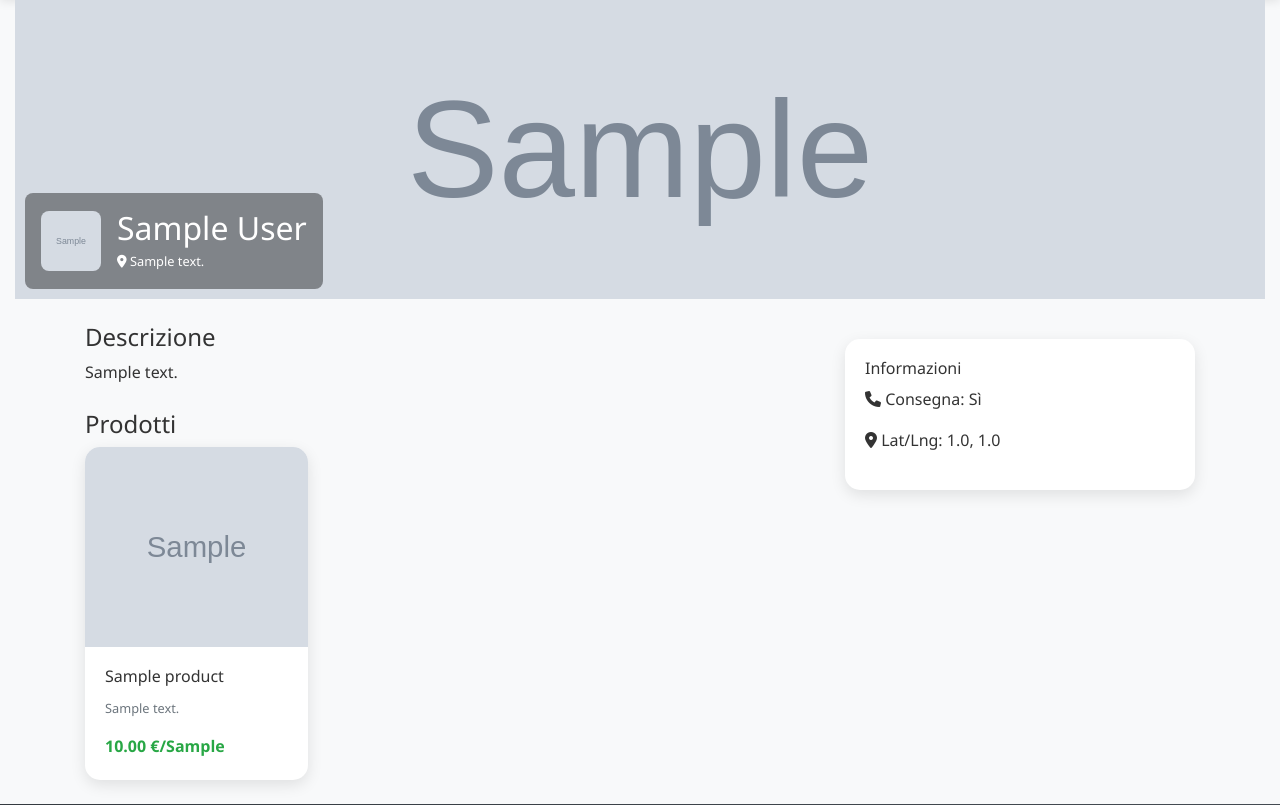
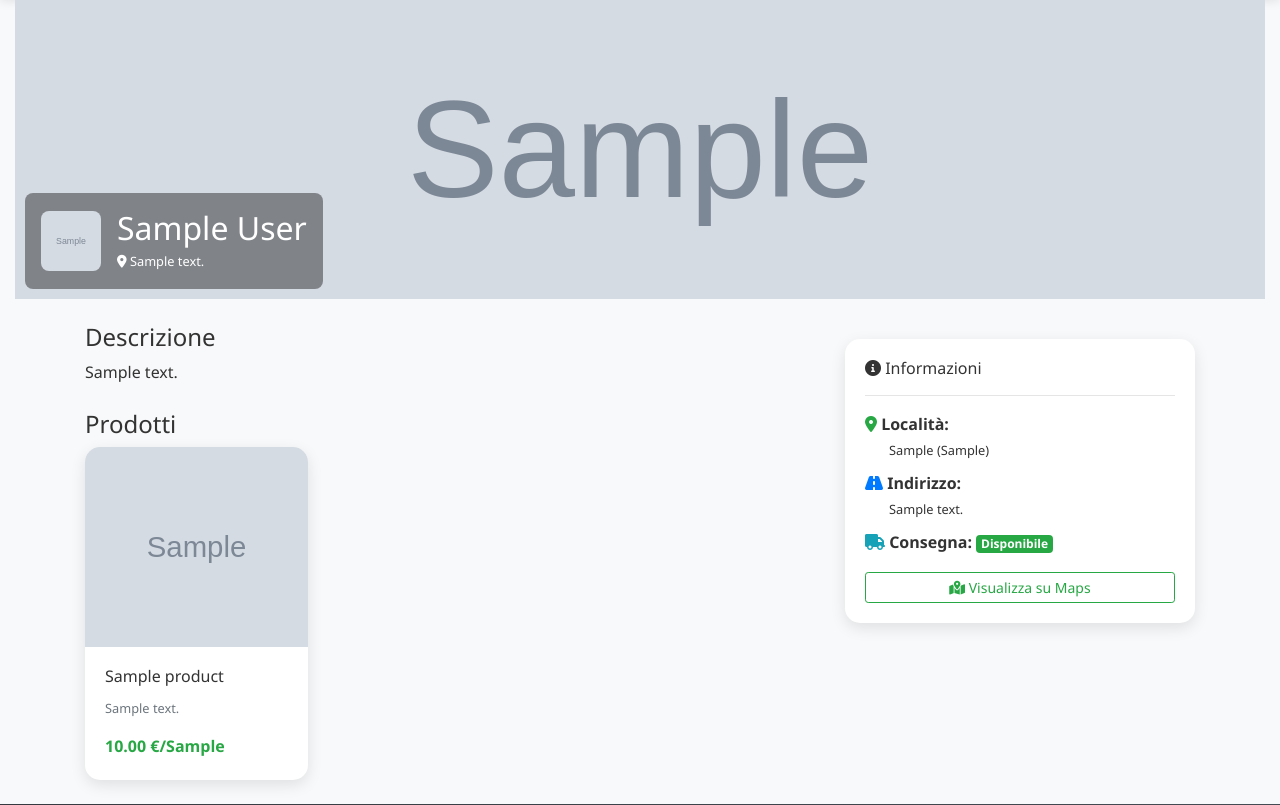
Before and after one commit to Chapobulli/agri-km-zero, a Flask app: a page that uses templates/profile.html in a window 1280 px wide. Shown: the part 65-870 px from the top of the page. Run offline with Flask 3, Linux system fonts and the light colour scheme; tables that the repository leaves empty hold one stand-in row (values such as "Sample post"); grey boxes marked "Sample" are stand-in pictures; some libraries are stand-ins or nearby versions.

Commit message:
Feature: Autocomplete indirizzi con Nominatim, rimozione lat/lng da profilo azienda, migliorato display informazioni

```diff
--- a/templates/profile.html
+++ b/templates/profile.html
@@ -50,9 +50,36 @@
             {% endif %}
             <div class="card mt-3">
                 <div class="card-body">
-                    <h6>Informazioni</h6>
-                    <p><i class="fas fa-phone"></i> Consegna: {{ 'Sì' if user.delivery else 'No' }}</p>
-                    <p><i class="fas fa-map-marker-alt"></i> Lat/Lng: {{ user.latitude or '?' }}, {{ user.longitude or '?' }}</p>
+                    <h6><i class="fas fa-info-circle"></i> Informazioni</h6>
+                    <hr>
+                    {% if user.province or user.city %}
+                    <p class="mb-2">
+                        <i class="fas fa-map-marker-alt text-success"></i>
+                        <strong>Località:</strong><br>
+                        <small class="ml-4">{{ user.city }}{% if user.province %} ({{ user.province }}){% endif %}</small>
+                    </p>
+                    {% endif %}
+                    {% if user.address %}
+                    <p class="mb-2">
+                        <i class="fas fa-road text-primary"></i>
+                        <strong>Indirizzo:</strong><br>
+                        <small class="ml-4">{{ user.address }}</small>
+                    </p>
+                    {% endif %}
+                    <p class="mb-2">
+                        <i class="fas fa-truck text-info"></i>
+                        <strong>Consegna:</strong>
+                        <span class="badge badge-{{ 'success' if user.delivery else 'secondary' }}">
+                            {{ 'Disponibile' if user.delivery else 'Non disponibile' }}
+                        </span>
+                    </p>
+                    {% if user.address and user.city and user.province %}
+                    <a href="https://www.google.com/maps/search/?api=1&query={{ user.address }},{{ user.city }},{{ user.province }}"
+                       target="_blank"
+                       class="btn btn-sm btn-outline-success btn-block mt-3">
+                        <i class="fas fa-map-marked-alt"></i> Visualizza su Maps
+                    </a>
+                    {% endif %}
                 </div>
             </div>
         </div>
```
Also changed, not shown: templates/profile_edit.html (+95 -2 lines).
